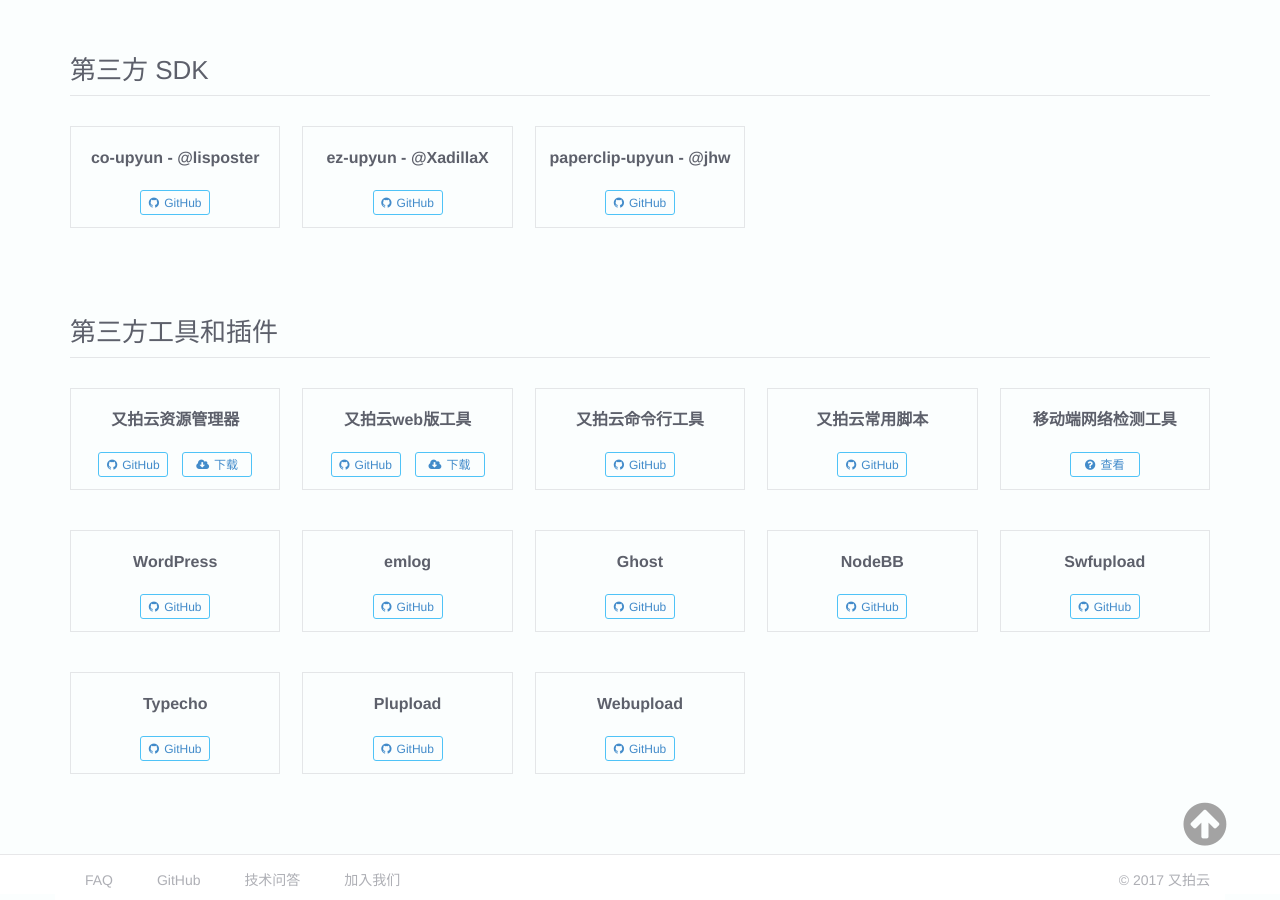
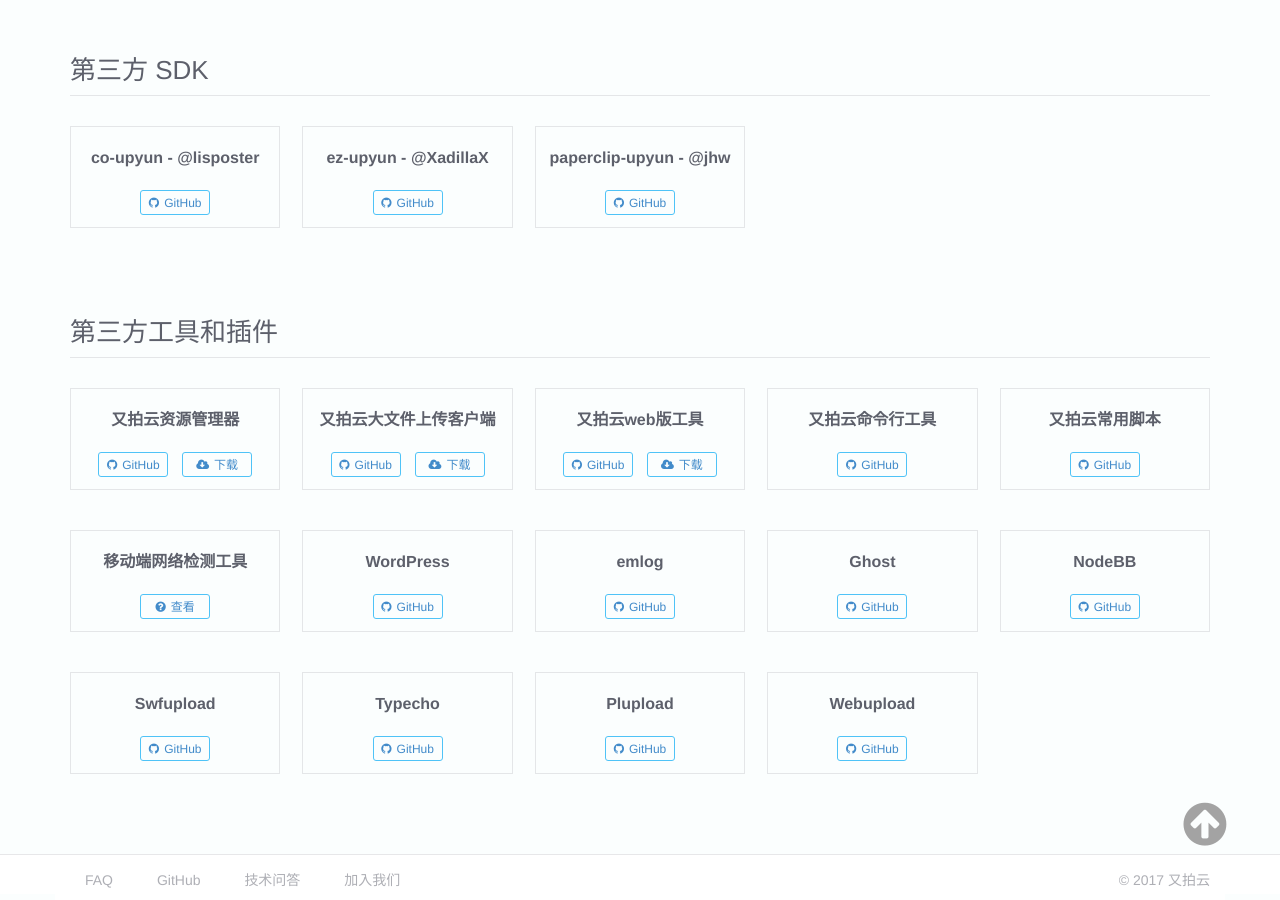
Before and after one commit to upyun/docs, an MkDocs documentation site: the page built from sources/download/index.md, in a window 1280 px wide and 900 px high, scrolled down 1569 px. Built offline with MkDocs 1.6.1, drawn with Linux system fonts in a browser that asks for light colours; old or Windows-style settings are respelled for this version of MkDocs.

Commit message:
addd wordpres videos and big file upload soft

```diff
--- a/sources/download/index.md
+++ b/sources/download/index.md
@@ -237,6 +237,13 @@
         </div>
     </li>
      <li>
+        <strong>又拍云大文件上传客户端</strong>
+        <div class="links">
+            <a href="https://github.com/xcuts/upyun-Bigfile-uploadclient" class="btn btn-xs" target="_blank"><i class="fa fa-github"></i>GitHub</a>
+            <a href="https://github.com/xcuts/upyun-Bigfile-uploadclient/archive/master.zip" target="_blank" class="btn btn-xs"><i class="fa fa-cloud-download"></i>下载</a>
+        </div>
+    </li>
+        <li>
         <strong>又拍云web版工具</strong>
         <div class="links">
             <a href="https://github.com/xcuts/UPYUN-API-Web-Tool" class="btn btn-xs" target="_blank"><i class="fa fa-github"></i>GitHub</a>
```
Also changed, not shown: sources/faq/index.md (+2 -0 lines).
